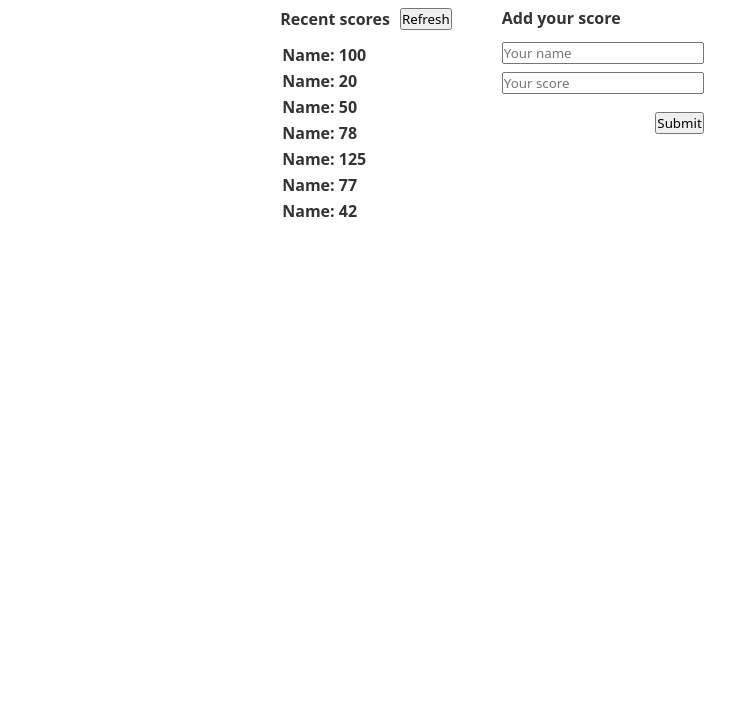
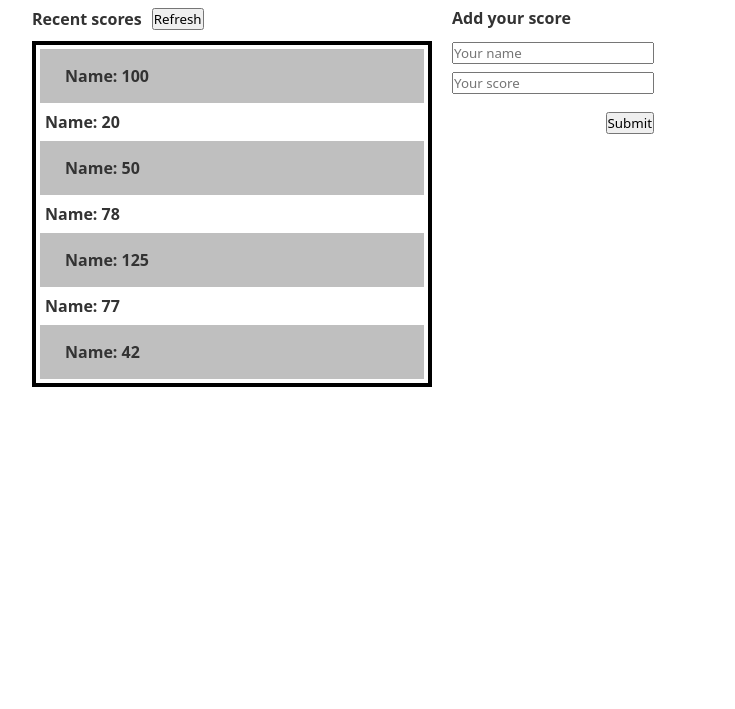
Before and after one commit to RileyManda/leaderboard, a website built with webpack: page src/index.html in a window 1280 px wide. Shown: the part 91-800 px from the top of the page, without its empty margins (133-868 px from the left). Built offline with nearby package versions, Linux system fonts and the light colour scheme.

Commit message:
Implemented table styling|project colors|re-aligned form elements

```diff
--- a/src/styles.css
+++ b/src/styles.css
@@ -7,6 +7,7 @@
 
 :root {
   --font-color: #333;
+  --grey-table-row: #bfbfbf;
 }
 
 /* Typography */
@@ -45,8 +46,29 @@ body {
 
 .score-table {
   display: flex;
-  justify-content: space-between;
+  justify-content: left;
   align-items: flex-start;
+  border: 4px solid #000;
+  padding: 2px;
+  width: 400px;
+}
+
+.score-table table {
+  width: 100%;
+}
+
+.score-table td {
+  padding: 5px;
+}
+
+table tr:nth-child(odd) {
+  background-color: var(--grey-table-row);
+  width: 100%;
+  display: grid;
+  grid-template-columns: 80% 20%;
+  min-width: 300px;
+  padding: 10px 20px;
+  align-items: center;
 }
 
 .leaderboard {
@@ -68,7 +90,7 @@ body {
 }
 
 .score-form {
-  margin-top: -45px;
+  margin-top: -167px;
 }
 
 .form-input input {
@@ -89,6 +111,8 @@ body {
   flex: 1;
   margin-right: 30px;
   margin-top: 20px;
+  width: 60vw;
+  max-width: 500px;
 }
 
 .form-button {
```
